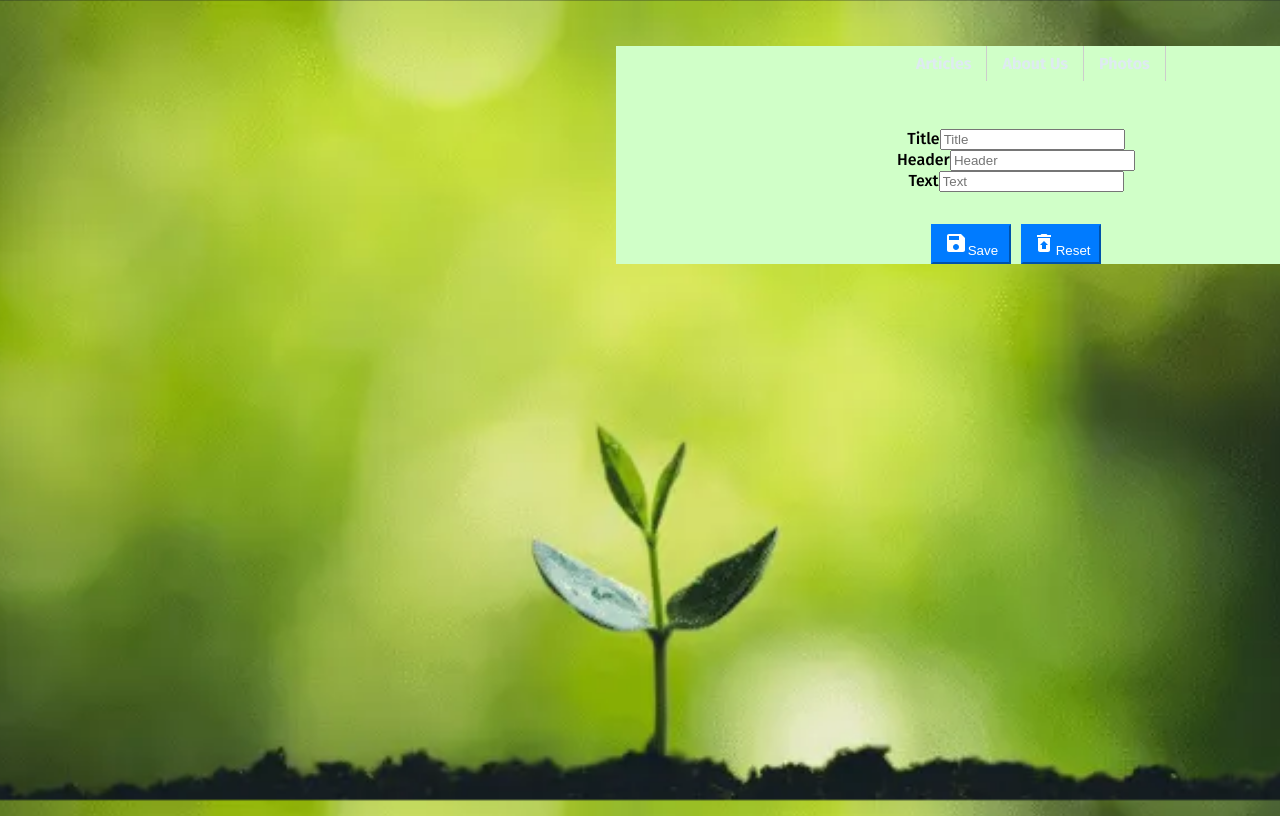
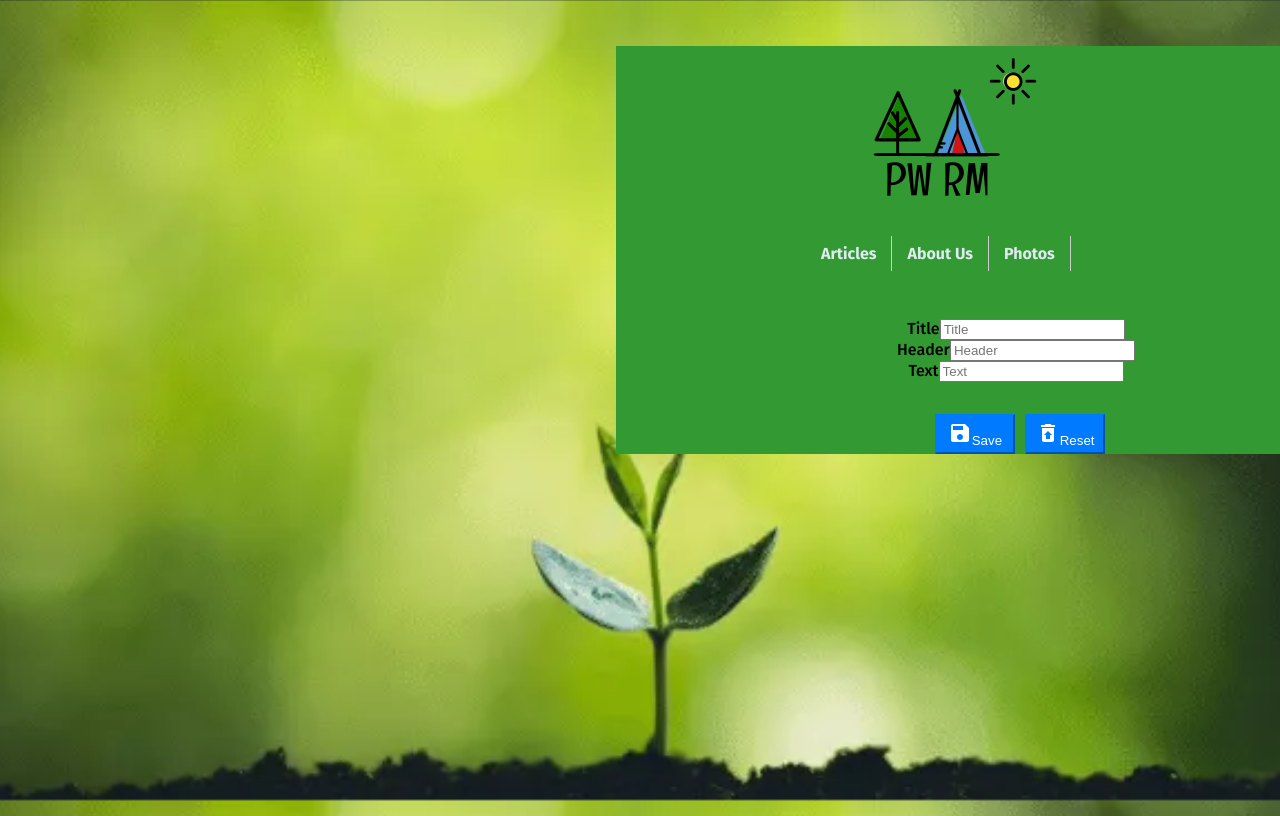
Before and after one commit to Karatonik/PW-RK-FRONT, a React (Create React App) app in the folder front-pw/: page /addArticle in a window 1280 px wide. Shown: the top 816 px of the page. Built offline with nearby package versions, Linux system fonts and the light colour scheme; the HTML template or start-up script is replaced by a standard one.

Commit message:
added css

```diff
--- a/front-pw/src/Components/AddArticle.js
+++ b/front-pw/src/Components/AddArticle.js
@@ -76,7 +76,7 @@ export default class AddArticle extends Component {
     return (
       <Card
         style={{
-          backgroundColor: "#D0FFC8",
+          backgroundColor: "#339933",
           width: "800px",
           marginLeft: "32%",
           marginTop:'2%'
@@ -123,14 +123,14 @@ export default class AddArticle extends Component {
                 />
               </Form.Group>
               <Button
-                style={{ marginRight: "6px", marginTop: "4%" }}
+                style={{ marginRight: "6px", marginTop: "4%" ,marginLeft:'1%'}}
                 size="sm"
                 className="buttonW"
                 variant="success"
                 type="submit"
                 onSubmit={this.handleSubmit}
               >
-                <Icon component={SaveIcon} />
+                <Icon component={SaveIcon}/>
                 Save
               </Button>{" "}
               <Button
--- a/front-pw/src/Components/NavigationBar .js
+++ b/front-pw/src/Components/NavigationBar .js
@@ -14,14 +14,14 @@ export default class NavigationBar  extends Component {
         if(localStorage.getItem('logged')){
             buttons =(
                 <div style={{width:'500px'}}>
-                {/* <img src={wr} alt='brak zdjęcia' style={{width:'200px',height:'200px',marginTop:'-0.8%',marginLeft:'30%'}} /> */}
+                <img src={wr} alt='brak zdjęcia' style={{width:'200px',height:'200px',marginTop:'-0.8%',marginLeft:'182%'}} />
           <ul id="navL">
             <li style={{marginTop:'15%',marginLeft:'43%'}}><a href="/posts">Articles</a></li>
             <li style={{marginTop:'15%'}}><a href="/aboutUs">About Us</a></li>
             <li style={{marginTop:'15%'}}><a href="/photos">Photos</a></li>
             <li style={{marginTop:'15%'}}><a href="/addArticle">Add article</a></li>
             {/* <li><a href="/myArticle">Article table</a></li> */}
-            <li style={{marginLeft:'95%',marginTop:'-17%'}}><a href="/" onClick ={this.handleLoguot}>Logout</a></li>
+            <li style={{marginTop:'7%',marginLeft:'30%'}}><a href="/" onClick ={this.handleLoguot}>Logout</a></li>
           </ul>
           </div>
             )
@@ -30,12 +30,12 @@ export default class NavigationBar  extends Component {
            buttons =(
 
             <ul id="nav">
-               {/* <img src={wr} alt='brak zdjęcia' style={{width:'200px',height:'200px',marginTop:'-1%',marginLeft:'-50%'}}/> */}
-                    <li style={{marginLeft:'47%'}}><a href="/postsUser">Articles</a></li>
-                    <li><a href="/aboutUs">About Us</a></li>
-                    <li><a href="/photos">Photos</a></li>
-                    <li style={{marginLeft:'88%',marginTop:'-15.5%'}}><a href="/login">Login</a></li>
-                    <li style={{marginLeft:'93%',marginTop:'-15.5%'}}><a href="/register">Sign up</a></li>
+               <img src={wr} alt='brak zdjęcia' style={{width:'200px',height:'200px',marginTop:'-1%',marginLeft:'-85%'}}/>
+                    <li style={{marginLeft:'42%',marginTop:'10%'}}><a href="/postsUser">Articles</a></li>
+                    <li style={{marginTop:'10%'}}><a href="/aboutUs">About Us</a></li>
+                    <li style={{marginTop:'10%'}}><a href="/photos">Photos</a></li>
+                    <li style={{marginTop:'1%',marginLeft:'25%'}}><a href="/login">Login</a></li>
+                    <li style={{marginTop:'-2.1%',marginLeft:'30%'}}><a href="/register">Sign up</a></li>
             </ul>
             )
         }
--- a/front-pw/src/Components/Posts.js
+++ b/front-pw/src/Components/Posts.js
@@ -88,7 +88,7 @@ setArticles = articles =>{
              {
         articles.map((article)=>(
 
-            <Card style={{overflow:'auto',borderWidth:0,width:'900px',left:'430px',top:'40px',position:'relative',backgroundColor:'#ebccff',margin:'5%',height:'150px'}} >
+            <Card style={{overflow:'auto',borderWidth:0,width:'900px',left:'400px',top:'40px',position:'relative',backgroundColor:'#339933',margin:'5%',height:'150px'}} >
 
                <CardHeader
                     style={{marginLeft:'-80%',fontSize:'32px',color:'white'}}
@@ -104,11 +104,11 @@ setArticles = articles =>{
                    {article.header}
                    </Typography >
                  </CardContent>
-                 < Link to={"article/"+article.id }style={{width:'100px',marginLeft:'75%'}} className= "btn btn-sm btn-outline-primary"> Show</Link>{' '}
-                  <Button style={{width:'100px',marginTop:'-31px',marginLeft:'87%'}} className= "btn btn-sm btn-outline-danger" variant="contained" color="secondary" onClick={this.deleteArticle.bind(this,article.id)}>
+                 < Link to={"article/"+article.id }style={{width:'100px',marginLeft:'75%'}} className= "btn btn-sm btn-primary"> Show</Link>{' '}
+                  <Button style={{width:'100px',marginTop:'-31px',marginLeft:'87%'}} className= "btn btn-sm btn-danger" variant="contained" color="secondary" onClick={this.deleteArticle.bind(this,article.id)}>
                     Delete
                   </Button>
-                  <Link to={"edit/"+article.id } style={{width:'100px',marginTop:'-31px',marginLeft:'63%'}} className= "btn btn-sm btn-outline-info">Edit</Link>{' '}
+                  <Link to={"edit/"+article.id } style={{width:'100px',marginTop:'-31px',marginLeft:'63%'}} className= "btn btn-sm btn-info">Edit</Link>{' '}
                </Card>
                 ))
       }
--- a/front-pw/src/Components/PostsUser.js
+++ b/front-pw/src/Components/PostsUser.js
@@ -70,7 +70,7 @@ setArticles = articles =>{
             <>
              {
         articles.map((article)=>(
-            <Card style={{overflow:'auto',borderWidth:0,width:'900px',left:'500px',top:'40px',position:'relative',backgroundColor:'#ebccff',margin:'5%',height:'150px'}} >
+            <Card style={{overflow:'auto',borderWidth:0,width:'900px',left:'400px',top:'40px',position:'relative',backgroundColor:'#339933',margin:'5%',height:'150px'}} >
 
                <CardHeader
                     style={{marginLeft:'-80%',fontSize:'32px',color:'white'}}
```
Also changed, not shown: front-pw/src/index.css (+3 -4 lines).
